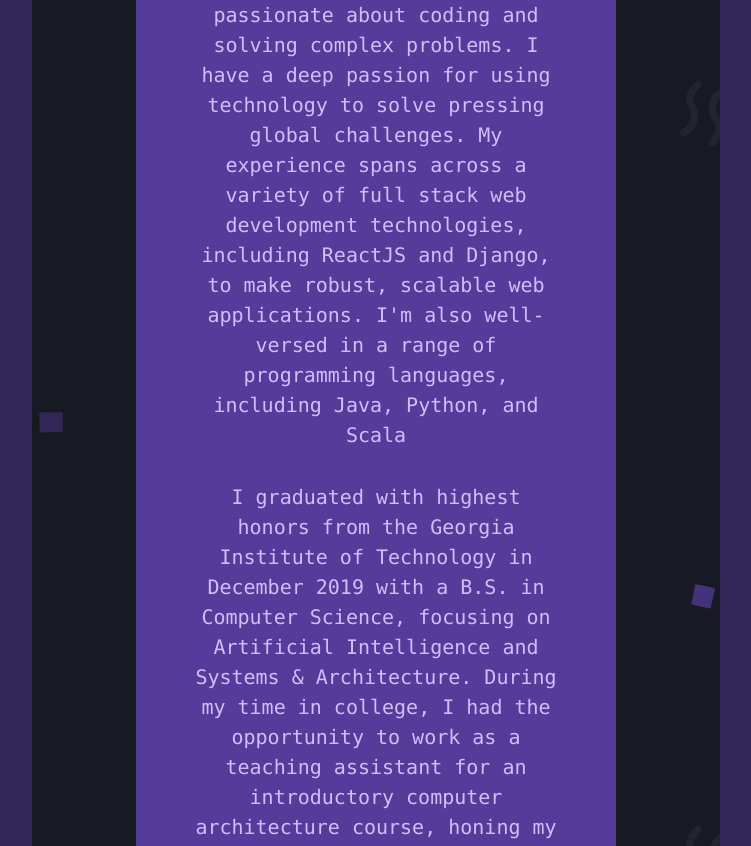
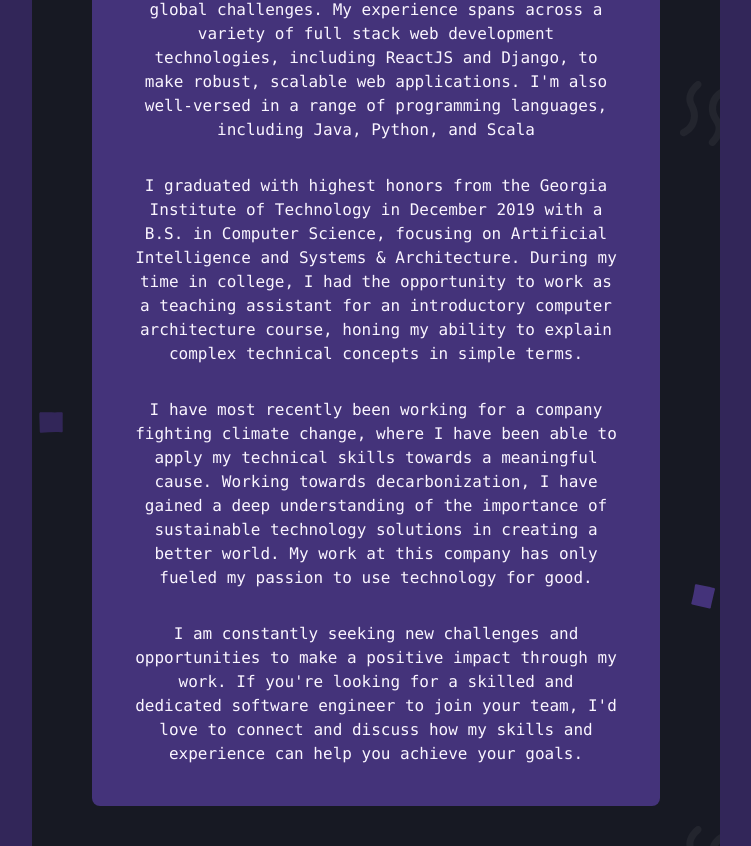
Before and after one commit to madisongrams/portfolio, a React (Create React App) app: page /about in a window 1280 px wide. Shown: the part 411-1257 px from the top of the page, without its empty margins (264-1015 px from the left). Built offline with nearby package versions, Linux system fonts and the light colour scheme.

Commit message:
adjusting spacing

```diff
--- a/src/components/ConfettiContainer.tsx
+++ b/src/components/ConfettiContainer.tsx
@@ -38,13 +38,8 @@ export default function ConfettiContainer({ title, children }: Props) {
         backgroundImage: useColorModeValue(CONFETTI_LIGHT, CONFETTI_DARK),
         backgroundAttachment: "fixed",
       }}
-      id="contact"
     >
-      <Box
-        borderRadius="lg"
-        m={{ base: 5, md: 16, lg: 10 }}
-        p={{ base: 5, lg: 16 }}
-      >
+      <Box borderRadius="lg" m={{ base: 5, md: 16, lg: 10 }} p={{ base: 5 }}>
         <Box>
           <VStack spacing={{ base: 4, md: 8 }}>
             <Heading
--- a/src/routes/about.tsx
+++ b/src/routes/about.tsx
@@ -1,12 +1,18 @@
-import { Container, Heading, Text, VStack } from "@chakra-ui/react";
+import { Box, Text, VStack, useColorModeValue } from "@chakra-ui/react";
 import ConfettiContainer from "../components/ConfettiContainer";
 
 export default function About() {
+  const textColor = useColorModeValue("purple.600", "purple.50");
   return (
     <ConfettiContainer title="About Me">
-      <Container bgColor={"purple.700"} borderRadius={"5px"} marginTop="10">
-        <VStack fontFamily="mono" spacing={8} padding="10" color="purple.100">
-          <Text color="purple.200">
+      <Box
+        bg={useColorModeValue("purple.50", "purple.800")}
+        borderRadius="lg"
+        marginTop="10"
+        color={useColorModeValue("purple.600", "purple.50")}
+      >
+        <VStack fontFamily="mono" spacing={8} padding="10" fontSize="md">
+          <Text color={textColor}>
             {`As a software engineer, I'm passionate about coding and solving complex
         problems. I have a deep passion for using technology to solve pressing
         global challenges. My experience spans across a variety of full stack
@@ -14,7 +20,7 @@ export default function About() {
         robust, scalable web applications. I'm also well-versed in a range of
         programming languages, including Java, Python, and Scala`}
           </Text>
-          <Text color="purple.200">
+          <Text color={textColor}>
             {`I graduated
         with highest honors from the Georgia Institute of Technology in December
         2019 with a B.S. in Computer Science, focusing on Artificial
@@ -23,15 +29,15 @@ export default function About() {
         computer architecture course, honing my ability to explain complex
         technical concepts in simple terms.`}
           </Text>
-          <Text color="purple.200">
-            {` I have most recently been working
+          <Text color={textColor}>
+            {`I have most recently been working
         for a company fighting climate change, where I have been able to apply
         my technical skills towards a meaningful cause. Working towards
         decarbonization, I have gained a deep understanding of the importance of
         sustainable technology solutions in creating a better world. My work at
         this company has only fueled my passion to use technology for good.`}
           </Text>
-          <Text color="purple.200">
+          <Text color={textColor}>
             {`I am
         constantly seeking new challenges and opportunities to make a positive
         impact through my work. If you're looking for a skilled and dedicated
@@ -39,7 +45,7 @@ export default function About() {
         my skills and experience can help you achieve your goals.`}
           </Text>
         </VStack>
-      </Container>
+      </Box>
     </ConfettiContainer>
   );
 }
```
